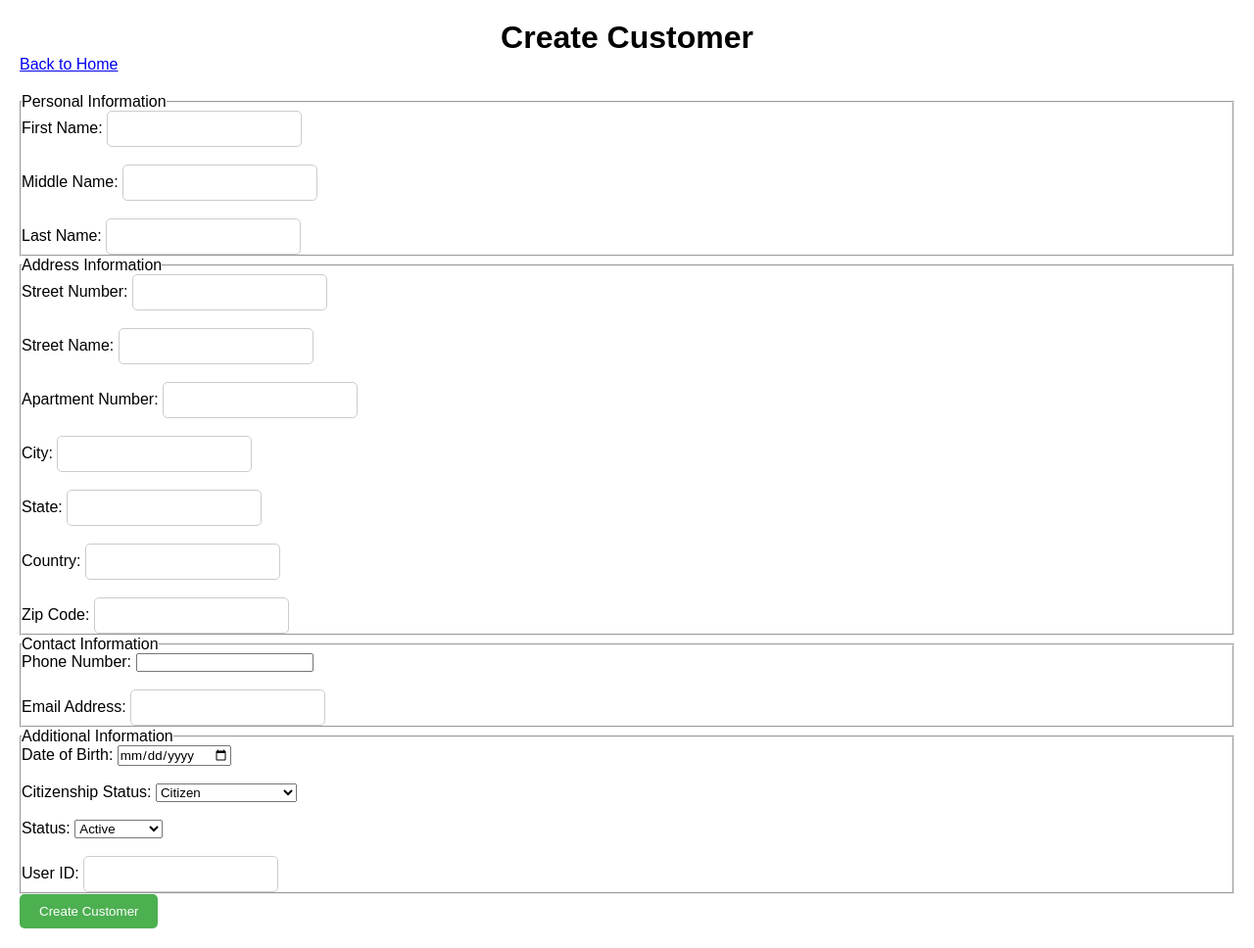
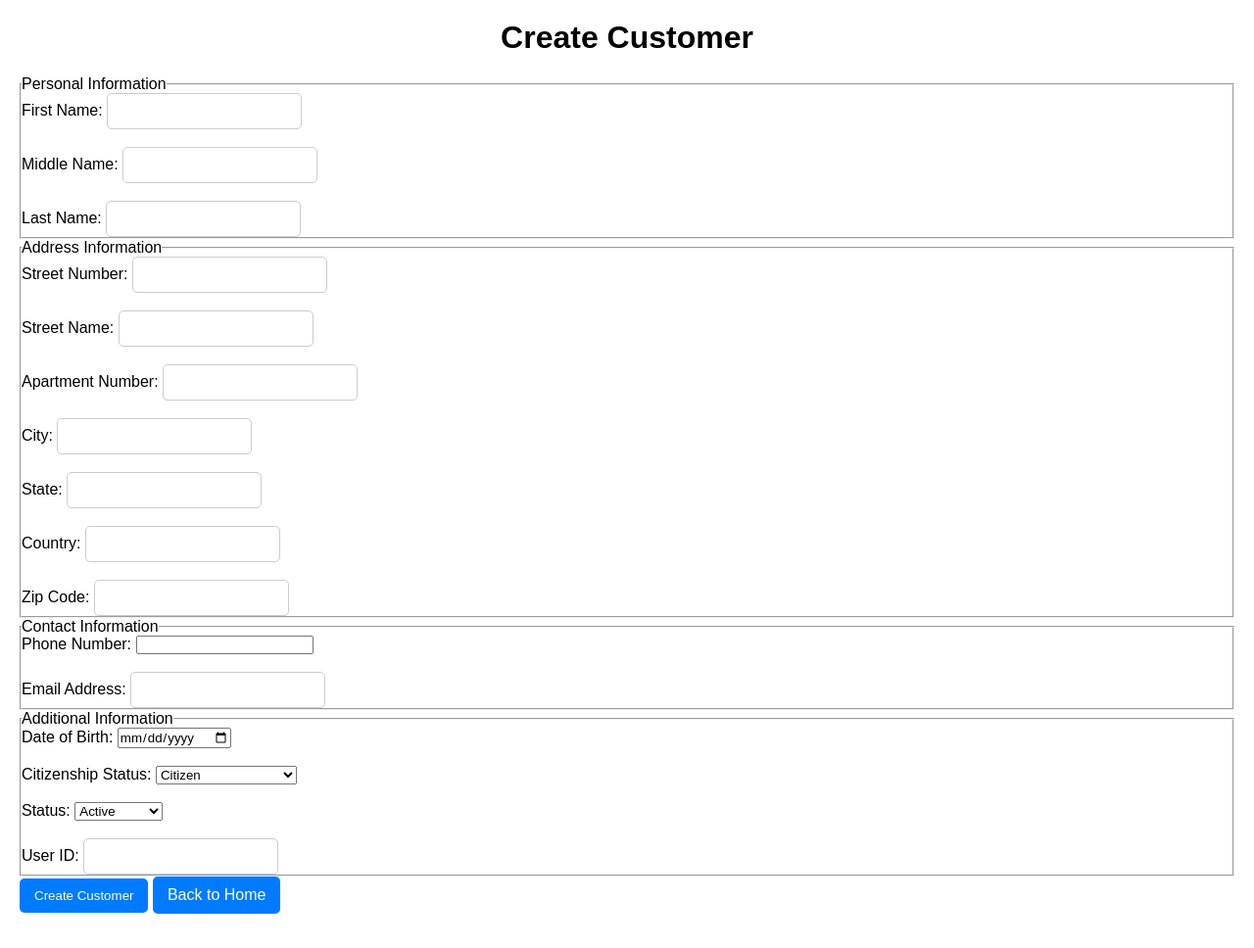
Before and after one commit to IrmaGeo/Mortgage, a Flask app: page /add_customer in a window 1280 px wide. Shown: the whole page at 98% size. After the commit the page ends 933 px from the top, so only its background shows below. Run offline with Flask 3, Linux system fonts and the light colour scheme.

Commit message:
change style

```diff
--- a/templates/add_customer.html
+++ b/templates/add_customer.html
@@ -8,7 +8,6 @@
 </head>
 <body>
     <h1>Create Customer</h1>
-    <a href="/">Back to Home</a>
 
     {% with messages = get_flashed_messages(with_categories=true) %}
     {% if messages %}
@@ -106,7 +105,9 @@
             <input type="text" id="user_ID" name="user_ID" required>
         </fieldset>
 
-        <button type="submit">Create Customer</button>
+        <button type="submit" class="btn btn-primary">Create Customer</button>
+        <a href="{{ url_for('index') }}" class="btn btn-secondary">Back to Home</a>
+
     </form>
 </body>
 </html>
--- a/templates/search_customer.html
+++ b/templates/search_customer.html
@@ -8,7 +8,6 @@
 </head>
 <body>
     <h1>Search Customer</h1>
-    <a href="/">Back to Home</a>
 
     {% with messages = get_flashed_messages(with_categories=true) %}
     {% if messages %}
@@ -35,8 +34,9 @@
             <input type="tel" id="phone_number" name="phone_number">
             <br><br>
         </fieldset>
-        <button type="submit">Search</button>
-    </form>
+        <button type="submit" class="btn btn-primary">Search</button>
+        <a href="{{ url_for('index') }}" class="btn btn-secondary">Back to Home</a>
+</form>
 
     {% if customers %}
         <h2>Search Results:</h2>
```
